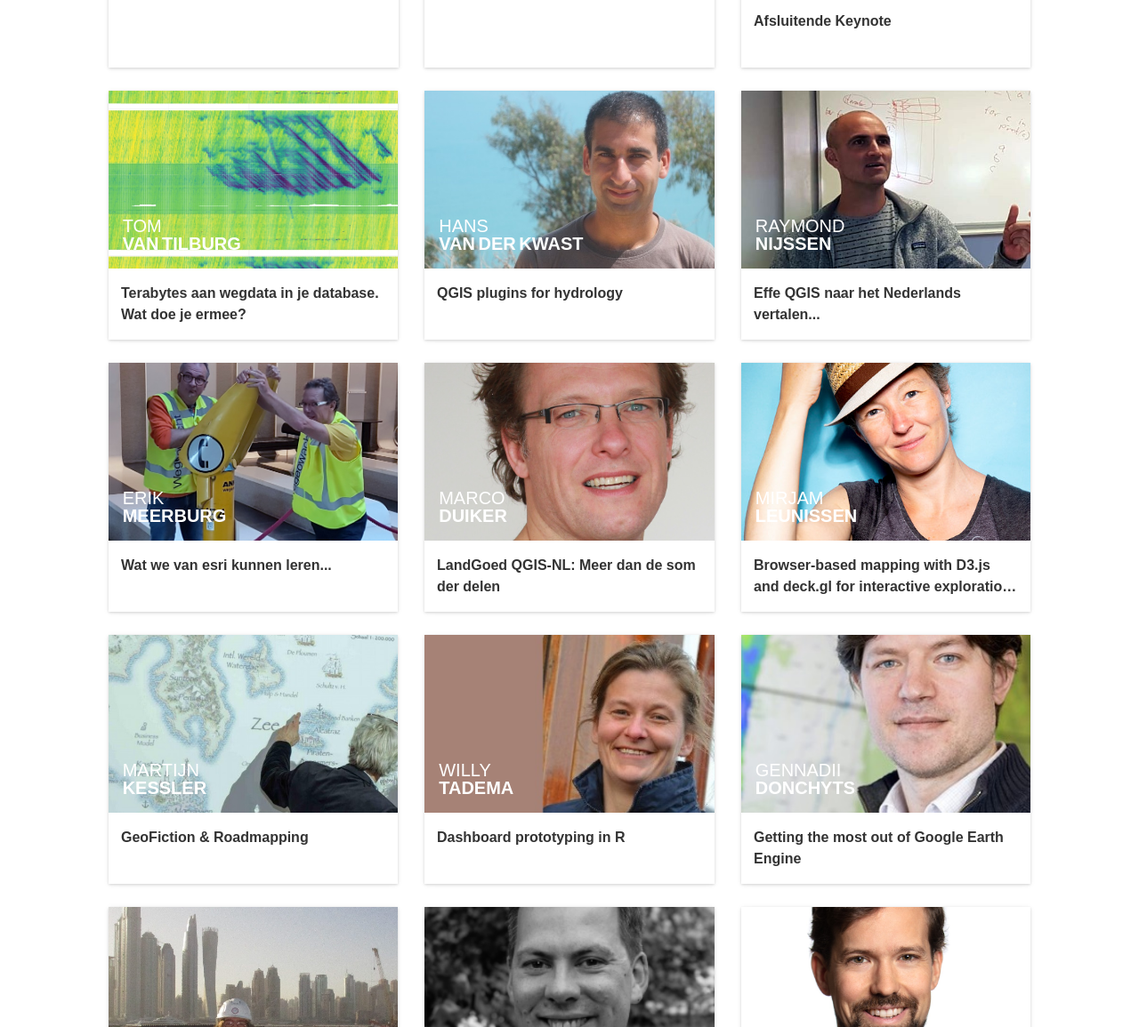
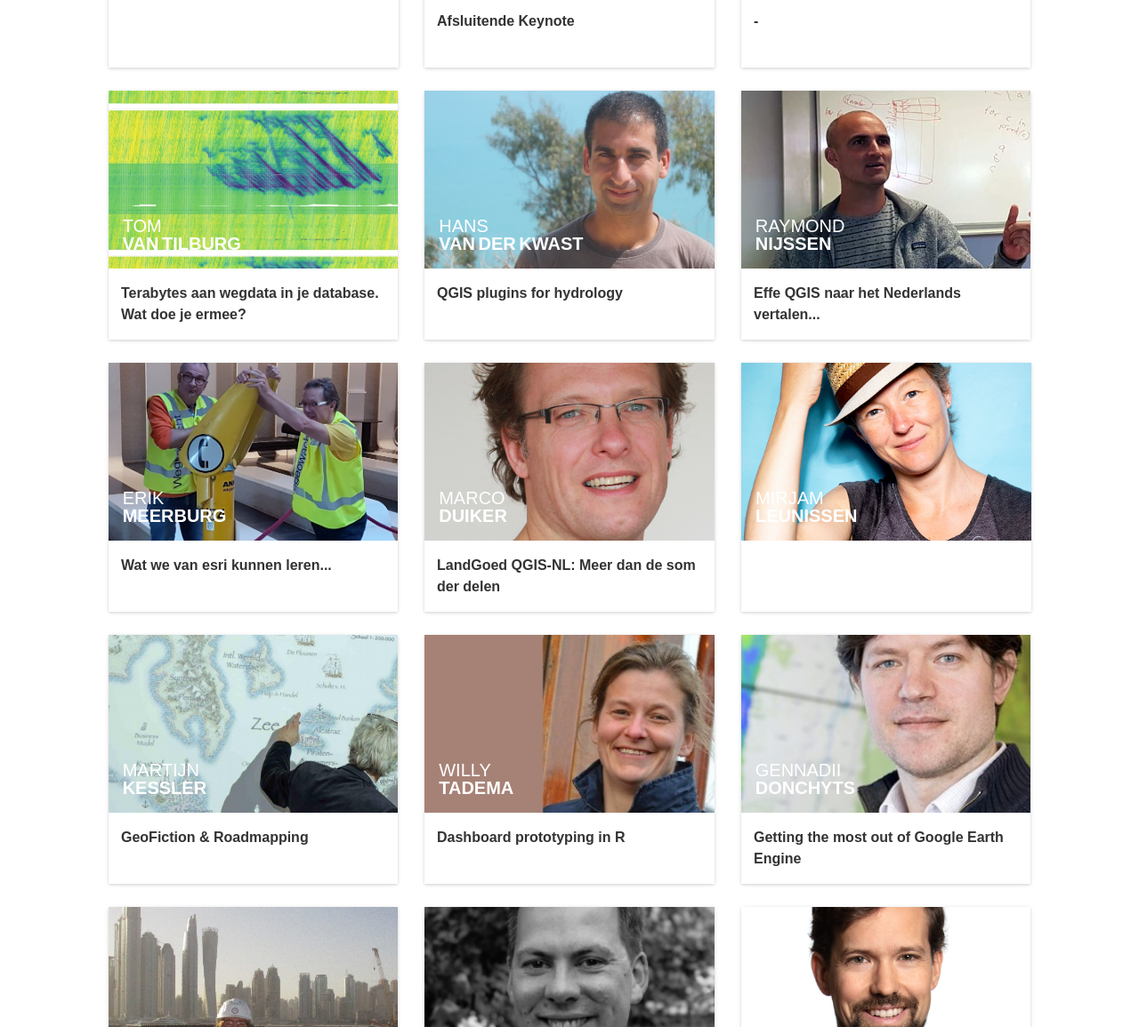
Before and after one commit to foss4gnl/2021.foss4g.nl, a Jekyll site: the page built from speakers.html, in a window 1280 px wide and 1400 px high, scrolled down 582 px, cut to the strip 245-1400 px from the top of the window. Shown: the whole strip at 89% size. Built offline with Jekyll 4.4.1, drawn with Linux system fonts in a browser that asks for light colours; nearby versions of some CDN libraries; some web fonts are replaced; comment, search, counter and statistics services are not loaded; part of the change alters nothing that is shown.

Commit message:
Update sessions.yml

```diff
--- a/_data/sessions.yml
+++ b/_data/sessions.yml
@@ -1,3 +1,10 @@
+# id: een zelf te kiezen nummer??
+# title:"" is de titel in het blokje
+# subtype: "presentation" ??
+# description: "" is de beschrijving in het blokje onder Language
+# speakers [x]  het nummer x verwijst naar het id nummer van de speaker in _data/speakers.yml
+#
+
 -
   id: 800
   title: "Registratie"
@@ -40,9 +47,7 @@
   id: 901
   title: "Opening keynote"
   subtype: presentation
-  description: "Athina Trakas is Director Regional Services bij het Open Geospatial Consortium (OGC): Dé
-standaardenorganisatie op het gebied van geografische informatie. Al jaren is zij het gezicht van OGC in
-Europa. Ze neemt jullie mee in de belangrijkste ontwikkelingen op standaardengebied."
+  description: "-"
   speakers: []
   language: "English"
 -
@@ -55,21 +60,20 @@ Europa. Ze neemt jullie mee in de belangrijkste ontwikkelingen op standaardengeb
 #  speakers: [2]
 #  language: "English"
 -
-  id: 903
+  id: 902
   title: "Afsluitende Keynote"
   subtype: presentation
-  description: "Lene Fischer is Associate Professor aan de Universiteit van Kopenhagen. Naast haar reguliere werk is zij
-bijzonder actief in de QGIS community: het lukte haar de QGIS developer meeting naar Nodebo te halen
-(u weet wel, van die QGIS versie) en zet zich hard in voor het QGIS trainingsmateriaal. Zij vertelt over
-communitybuilding, samenwerken met QGIS, en de inzet van allerlei gadgets in haar werk."
-  speakers: [3]
+  description: "-"
+  speakers: [2]
   language: "English"
 -
   id: 401
-  title: "Browser-based mapping with D3.js and deck.gl for interactive exploration & communication"
+  title: "-"
   subtype: presentation
-  description: "We will use webGL technologies for fast rendering of large data sets with underlying tile streetmaps and the D3 javascript library for more creative freedom in the browser. I will show examples of how I used such maps to make election, health, police and various open source data insightful for newspaper readers online."
-  speakers: [9]
+  description: "-"
+  speakers: [3]
+  language: "-"
+
 -
   id: 402
   title: "GeoFiction & Roadmapping"
```
